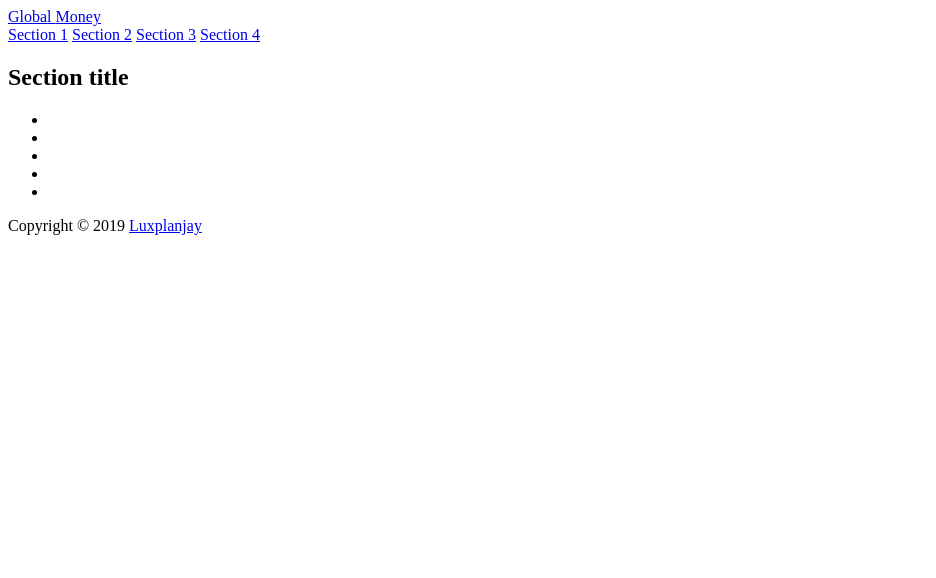
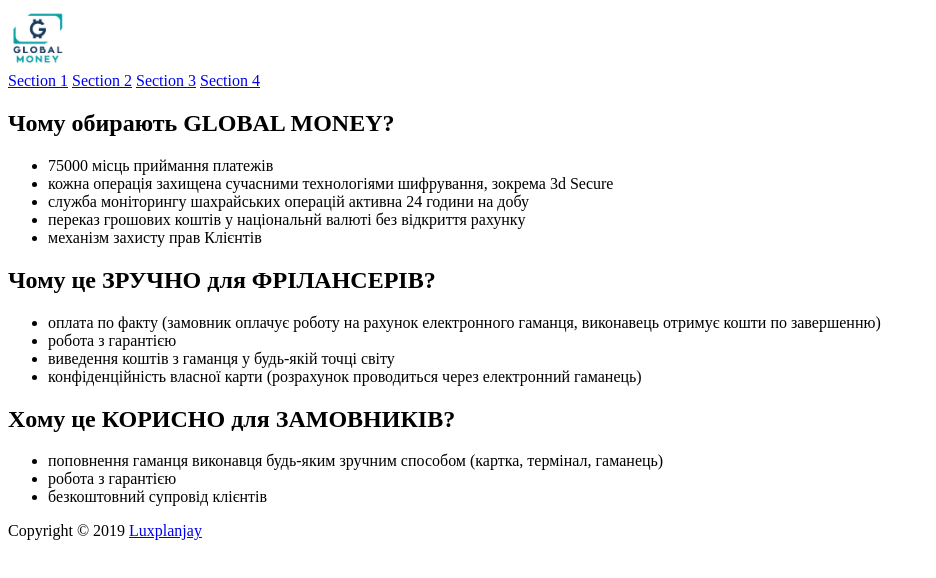
Before and after one commit to Spacy1/global-money, a website: page src/index.html in a window 1280 px wide. Shown: the whole page, without its empty margins (0-936 px from the left). Drawn offline with Linux system fonts and the light colour scheme.

Commit message:
Test content amount

```diff
--- a/src/index.html
+++ b/src/index.html
@@ -16,7 +16,11 @@
     <header class="page-header">
       <div class="container">
         <nav class="page-header__nav">
-          <a href="/" class="site-logo">Global <span>Money</span></a>
+          <!-- <span href="/" class="site-logo">Global <span>Money</span></a> -->
+
+          <a href="/" class="site-logo">
+            <img src="./images/logo.jpg" alt="global money logo" width="60" />
+          </a>
 
           <div class="page-nav">
             <a href="#section-1" class="page-nav__link">Section 1</a>
@@ -31,14 +35,64 @@
     <main>
       <section class="section">
         <div class="container">
-          <h2 class="section__title">Section title</h2>
+          <h2 class="section__title">Чому обирають GLOBAL MONEY?</h2>
 
-          <ul class="list">
+          <ul>
+            <li>75000 місць приймання платежів</li>
+            <li>
+              кожна операція захищена сучасними технологіями шифрування, зокрема
+              3d Secure
+            </li>
+            <li>
+              служба моніторингу шахрайських операцій активна 24 години на добу
+            </li>
+            <li>
+              переказ грошових коштів у національнй валюті без відкриття рахунку
+            </li>
+            <li>механізм захисту прав Клієнтів</li>
+          </ul>
+
+          <!-- <ul class="list">
             <li class="list__item"></li>
             <li class="list__item"></li>
             <li class="list__item"></li>
             <li class="list__item"></li>
             <li class="list__item"></li>
+            <li class="list__item"></li>
+          </ul> -->
+        </div>
+      </section>
+
+      <section class="section">
+        <div class="container">
+          <h2 class="section__title">Чому це ЗРУЧНО для ФРІЛАНСЕРІВ?</h2>
+
+          <ul>
+            <li>
+              оплата по факту (замовник оплачує роботу на рахунок електронного
+              гаманця, виконавець отримує кошти по завершенню)
+            </li>
+            <li>робота з гарантією</li>
+            <li>виведення коштів з гаманця у будь-якій точці світу</li>
+            <li>
+              конфіденційність власної карти (розрахунок проводиться через
+              електронний гаманець)
+            </li>
+          </ul>
+        </div>
+      </section>
+
+      <section class="section">
+        <div class="container">
+          <h2 class="section__title">Xому це КОРИСНО для ЗАМОВНИКІВ?</h2>
+
+          <ul>
+            <li>
+              поповнення гаманця виконавця будь-яким зручним способом (картка,
+              термінал, гаманець)
+            </li>
+            <li>робота з гарантією</li>
+            <li>безкоштовний супровід клієнтів</li>
           </ul>
         </div>
       </section>
--- a/src/sass/container.scss
+++ b/src/sass/container.scss
@@ -2,5 +2,5 @@
   width: 100%;
   max-width: 1440px;
   margin: 0px auto;
-  padding: 0px 24px;
+  padding: 0px 16px;
 }
--- a/src/sass/list.scss
+++ b/src/sass/list.scss
@@ -2,17 +2,40 @@
   margin: 0;
   padding: 0;
   list-style: none;
-  display: flex;
-  flex-wrap: wrap;
+  outline: 1px solid red;
+
+  @media (min-width: 960px) {
+    display: flex;
+    flex-wrap: wrap;
+  }
 }
 
 .list__item {
-  width: calc(33% - 8px);
-  flex-basis: calc(33% - 8px);
   height: 200px;
   outline: 1px solid saddlebrown;
+
+  @media (min-width: 768px) {
+  }
+
+  @media (min-width: 960px) {
+    flex-basis: calc(100% / 3 - 8px);
+    margin-right: 12px;
+    margin-bottom: 12px;
+  }
 }
 
-.list__item:not(:last-child) {
-  margin-right: 16px;
+@media (min-width: 960px) {
+  .list__item:nth-child(3n) {
+    margin-right: 0;
+  }
+
+  .list__item:nth-last-child(-n + 3) {
+    margin-bottom: 0;
+  }
 }
+
+.list__item + .list__item {
+  @media (max-width: 959px) {
+    margin-top: 16px;
+  }
+}
```
Also changed, not shown: src/images/logo.jpg (added).
